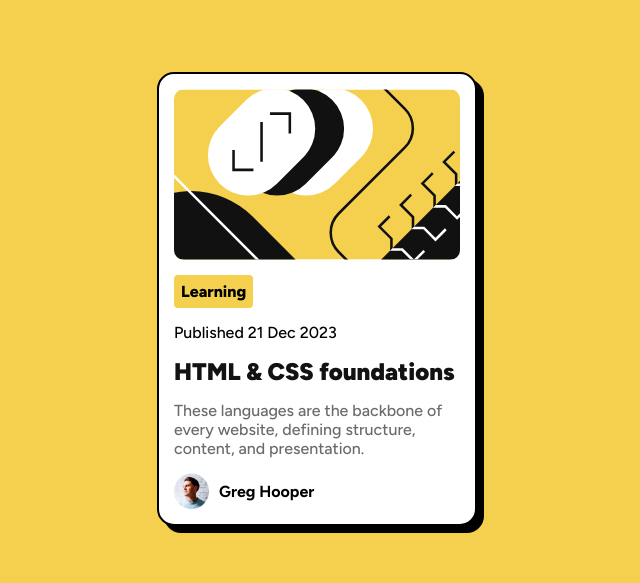
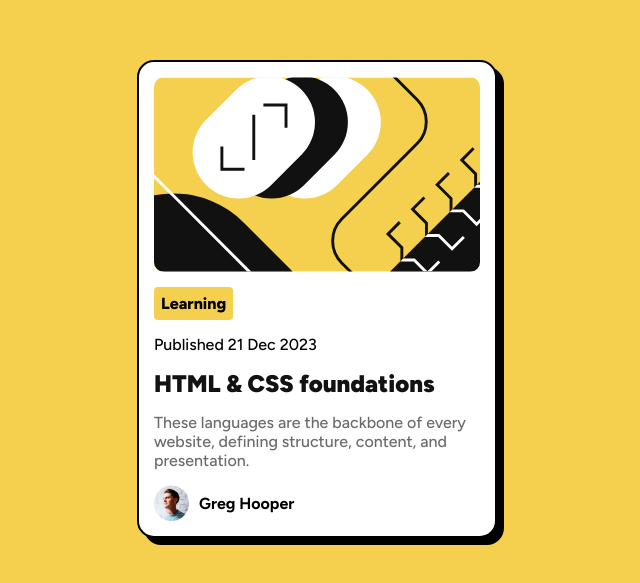
Before and after one commit to vedantagrawal524/blog-preview-card, a plain HTML site: page index.html in a window 1280 px wide. Shown: the part 101-684 px from the top of the page, without its empty margins (323-963 px from the left). Drawn offline with Linux system fonts and the light colour scheme.

Commit message:
ReadME Updated

```diff
--- a/style.css
+++ b/style.css
@@ -14,7 +14,7 @@ html {
 body {
   background-color: hsl(47, 88%, 63%);
   min-height: 100vh;
-  max-width: 360px;
+  max-width: 400px;
   margin: 0 auto;
 
   display: flex;
```
Also changed, not shown: 1 other file.
